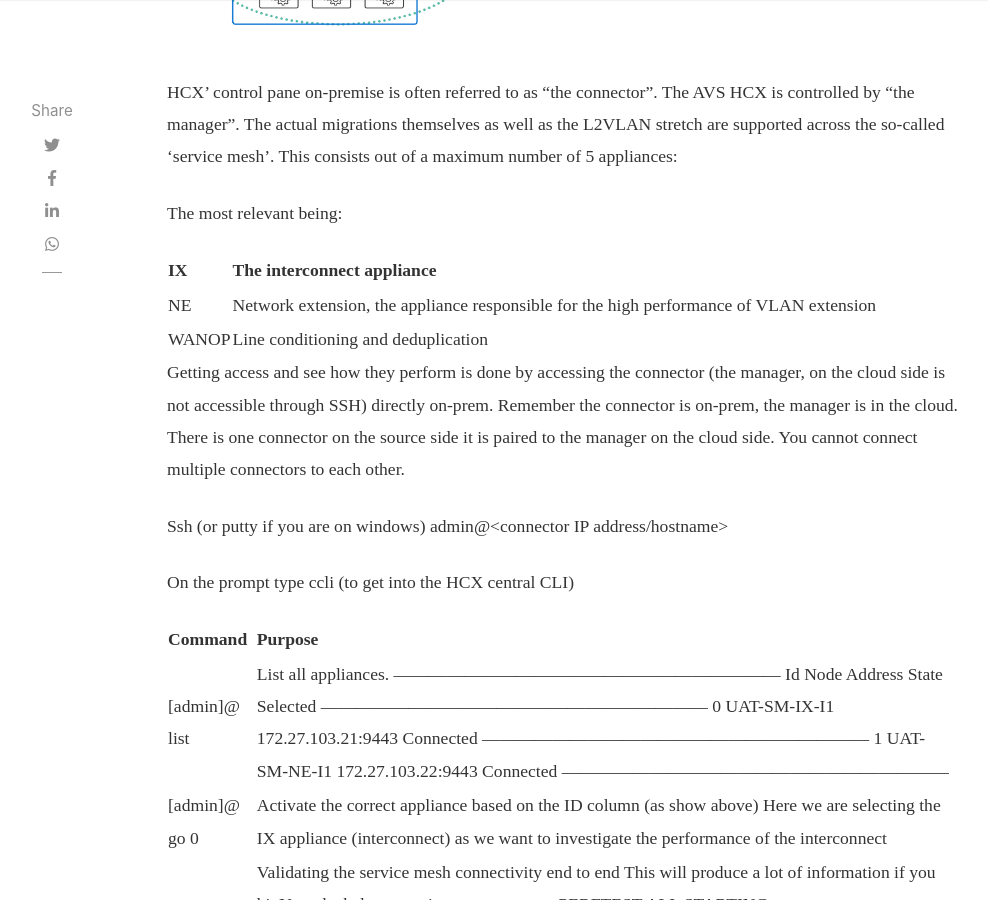
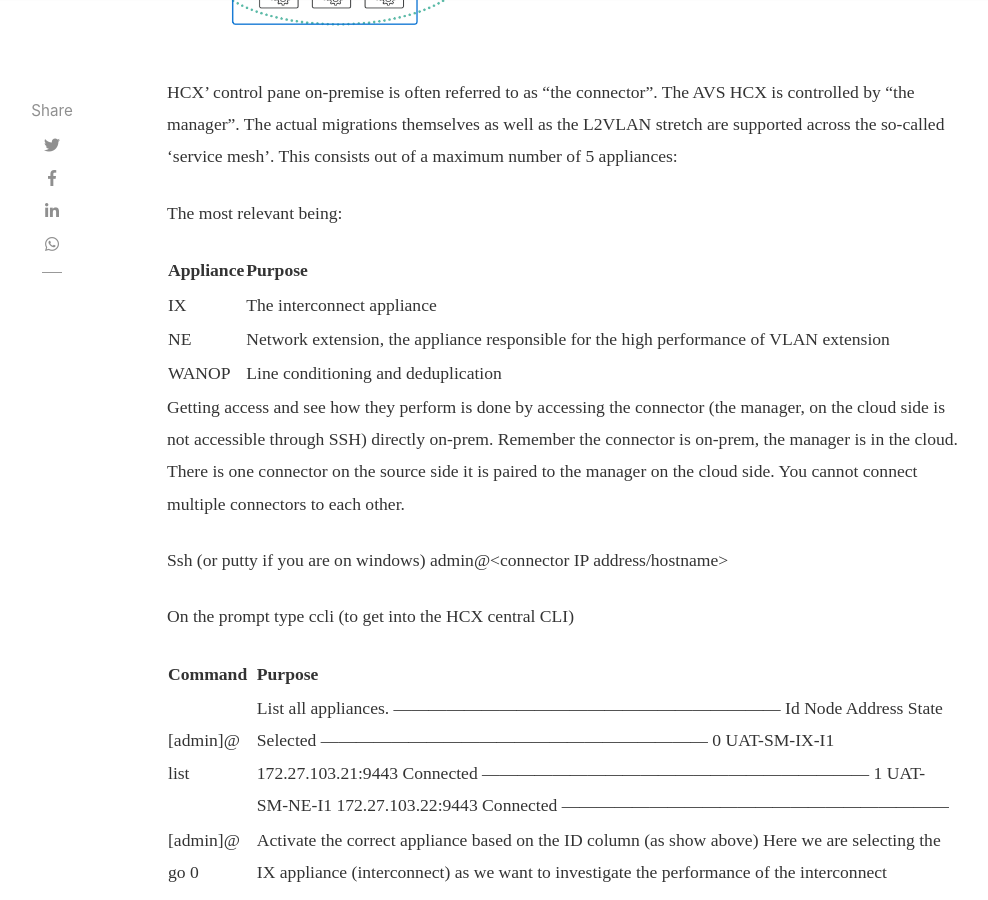
Before and after one commit to AVSBlog/avsblog.github.io, a Jekyll site: the page built from _posts/2020-10-09-how-to-improve-hcx-performance.md, in a window 1280 px wide and 900 px high, scrolled down 2102 px. Shown: the whole window, without its empty margins (118-1106 px from the left). Built offline with Jekyll 4.4.1, drawn with Linux system fonts in a browser that asks for light colours; nearby versions of some CDN libraries.

Commit message:
Update 2020-10-09-how-to-improve-hcx-performance.md

```diff
--- a/_posts/2020-10-09-how-to-improve-hcx-performance.md
+++ b/_posts/2020-10-09-how-to-improve-hcx-performance.md
@@ -26,8 +26,9 @@
 
 The most relevant being:
 
+|   Appliance  |     Purpose                                                                   |
+|--------------|--------------------------------------------------------------------------------------------------|
 |     IX       |     The interconnect appliance                                                                   |
-|--------------|--------------------------------------------------------------------------------------------------|
 |     NE       |     Network extension, the appliance responsible for the high   performance of VLAN extension    |
 |     WANOP    |     Line conditioning and deduplication                                                          |
 
```
